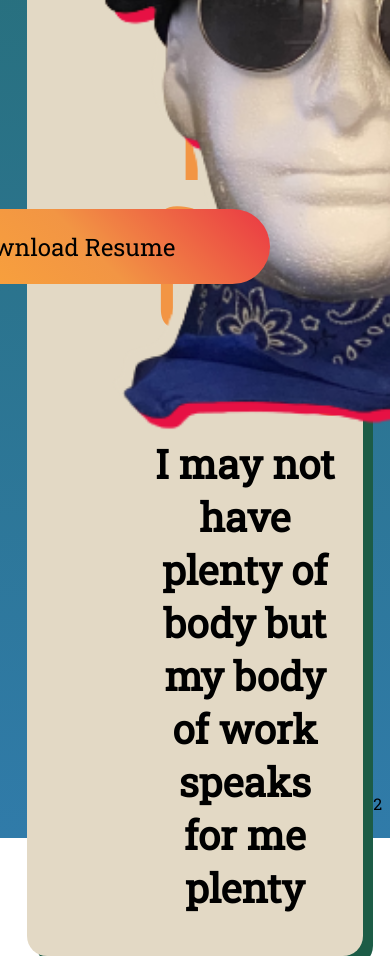
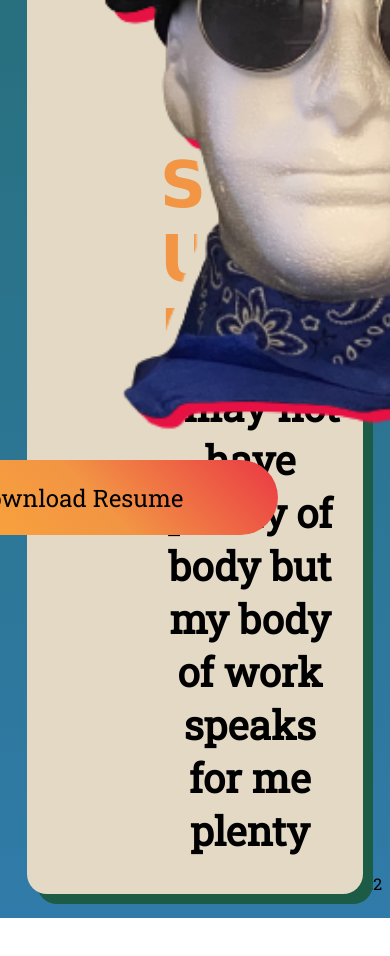
Before and after one commit to skariyadan/UX_UI_HW, a plain HTML site: page index.html in a window 390 px wide. Shown: the part 560-1516 px from the top of the page. After the commit the page ends 1478 px from the top, so only its background shows below. Drawn offline with Linux system fonts and the light colour scheme; a web font is replaced by a local one.

Commit message:
ugh responsiveness

```diff
--- a/css/style.css
+++ b/css/style.css
@@ -7,7 +7,8 @@ body
     justify-content: center;
     background-repeat: no-repeat;
     background-size: cover;
-    flex-wrap: wrap;
+
+    overflow-x: hidden;
 }
 
 /* Navigation */
@@ -63,7 +64,9 @@ li:hover
 .heroImg
 {
     height: 800px;
-    padding: 5em;
+    padding-left: 5em;
+    padding-right: 5em;
+    padding-top: 5em;
     position: relative;
     text-align: center;
 }
@@ -89,7 +92,7 @@ li:hover
     z-index: 1;
     height: auto;
     background: #E3D9C5;
-    top: 175px;
+    top: 200px;
     right: 5%;
     left: 5%;
     display: flex;
@@ -108,14 +111,14 @@ li:hover
 .personalInfo h1, h2
 {
     font-family: 'Slackey', cursive;
-    margin: 10px;
+    margin: 5px;
     width: 60%;
     text-align: center;
 }
 
 .personalInfo h1
 {
-    font-size: 6em;
+    font-size: 5em;
     color: #E71144;
 }
 
@@ -129,12 +132,16 @@ li:hover
 {
     font-size: 2.5em;
     font-family: 'Roboto Slab', 'serif';
-    margin: 10px;
+    margin: 5px;
     width: 60%;
     text-align: center;
 }
 
-
+.resume
+{
+    padding-bottom: 10em;
+    padding-top: 0em;
+}
 
 .resume button
 {
@@ -145,7 +152,6 @@ li:hover
     color: black;
     cursor: pointer;
     position: absolute;
-    bottom: 20%;
     z-index: 2;
     right: 5rem;
     font-family: 'Roboto Slab', 'serif';
--- a/index.html
+++ b/index.html
@@ -33,9 +33,9 @@
                 <h2>Full Stack UX/UI Designer</h2>
                 <h3>I may not have plenty of body but my body of work speaks for me plenty</h3>
             </div>
-            <div class="resume" valign="bottom">
-                <button>Download Resume</button>
-            </div>
+        </section>
+        <section class="resume" valign="bottom">
+            <button>Download Resume</button>
         </section>
 
         <footer>
```
